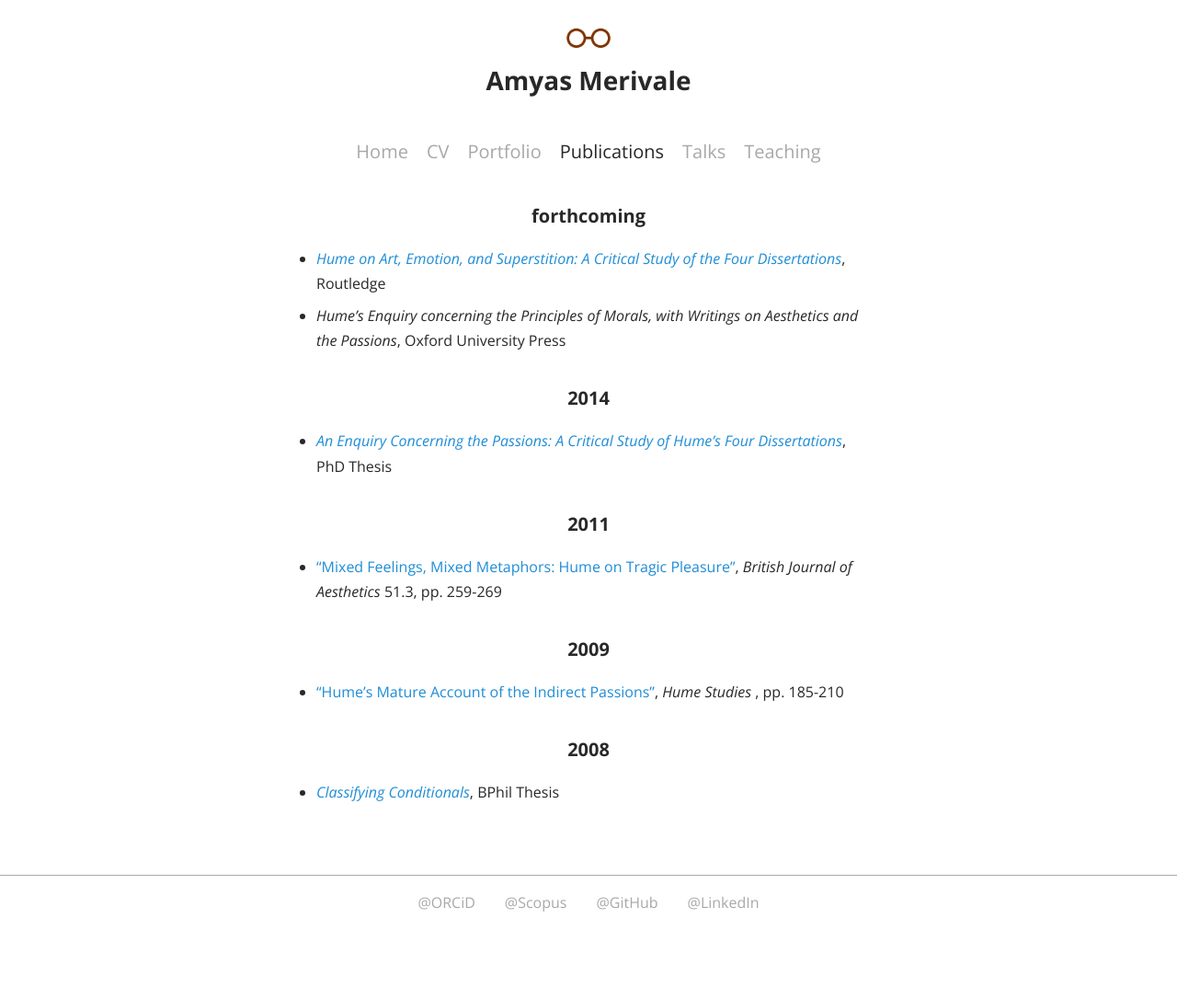
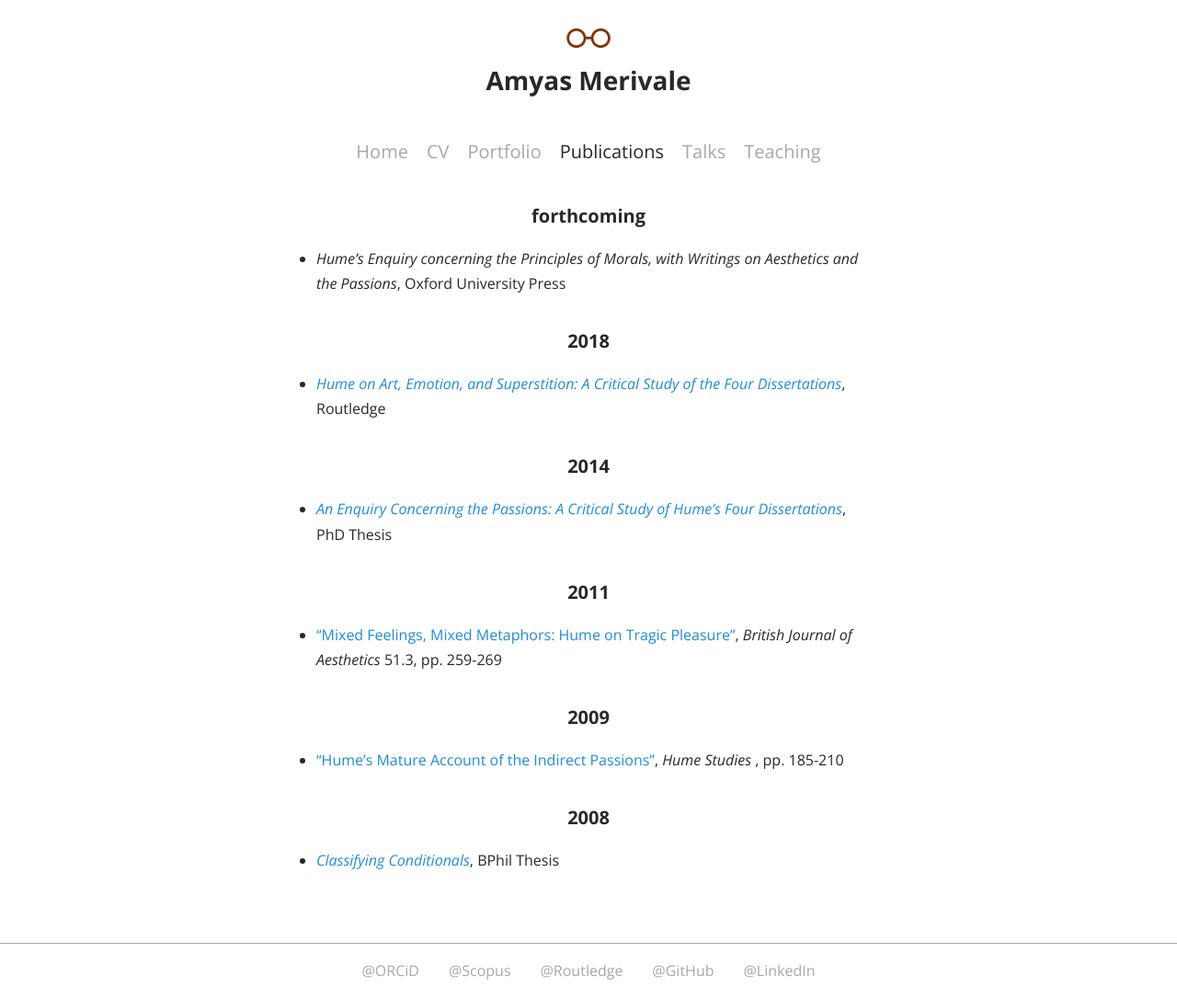
Before and after one commit to merivale/merivale.github.io, a Jekyll site: the page built from publications/index.md, in a window 1280 px wide. Shown: the whole page at 92% size. Built offline with Jekyll 4.4.1, drawn with Linux system fonts in a browser that asks for light colours; nearby versions of some CDN libraries; before the commit the page ends 1012 px from its top, so only the background shows below that.

Commit message:
added book details and link to routledge profile

```diff
--- a/_config.yml
+++ b/_config.yml
@@ -12,5 +12,6 @@ defaults:
       layout: "default"
 orcid: https://orcid.org/0000-0002-6301-6419
 scopus: https://www.scopus.com/authid/detail.uri?authorId=44461866400
+routledge: http://www.routledge.com/authors/i18300-amyas-merivale
 github: https://github.com/merivale
 linkedin: https://www.linkedin.com/in/amyas-merivale-845859158
--- a/_data/publications.yml
+++ b/_data/publications.yml
@@ -1,10 +1,12 @@
 - year: "forthcoming"
+  books:
+    - title: "Hume's Enquiry concerning the Principles of Morals, with Writings on Aesthetics and the Passions"
+      publisher: "Oxford University Press"
+- year: "2018"
   books:
     - title: "Hume on Art, Emotion, and Superstition: A Critical Study of the Four Dissertations"
       publisher: "Routledge"
       url: "https://www.routledge.com/Hume-on-Art-Emotion-and-Superstition-A-Critical-Study-of-the-Four-Dissertations/Merivale/p/book/9781138351462"
-    - title: "Hume's Enquiry concerning the Principles of Morals, with Writings on Aesthetics and the Passions"
-      publisher: "Oxford University Press"
 - year: "2014"
   books:
     - title: "An Enquiry Concerning the Passions: A Critical Study of Hume's Four Dissertations"
--- a/_layouts/default.html
+++ b/_layouts/default.html
@@ -34,6 +34,7 @@ layout: compress
     <footer class="footer">
       <a href="{{ site.orcid }}">@ORCiD</a>
       <a href="{{ site.scopus }}">@Scopus</a>
+      <a href="{{ site.routledge }}">@Routledge</a>
       <a href="{{ site.github }}">@GitHub</a>
       <a href="{{ site.linkedin }}">@LinkedIn</a>
     </footer>
```
Also changed, not shown: index.md (+1 -1 lines).
